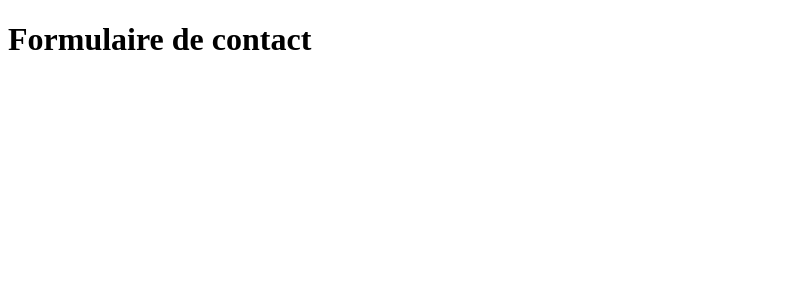
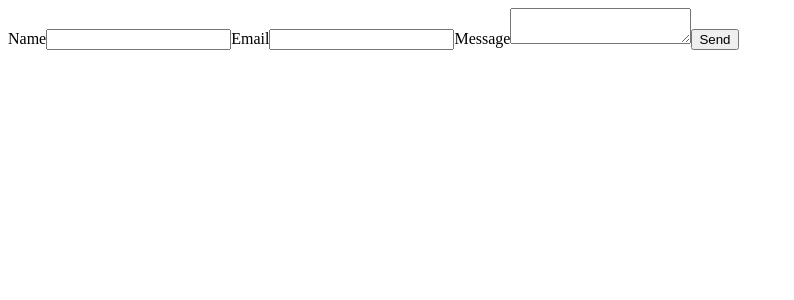
Before and after one commit to Neordan/react-form-test, a React (Create React App) app: page / in a window 1280 px wide. Shown: the top 300 px of the page, without its empty margins (0-794 px from the left). Built offline with nearby package versions, Linux system fonts and the light colour scheme; the HTML template or start-up script is replaced by a standard one.

Commit message:
Récupération d'un exemple de formulaire dans la doc de Emailjs
Ajout de mes ID

```diff
--- a/src/FormTemplate.js
+++ b/src/FormTemplate.js
@@ -1,11 +1,30 @@
-import React from 'react';
+import React, { useRef } from 'react';
+import emailjs from '@emailjs/browser';
 
 const FormTemplate = () => {
-    return (
-        <div>
-            <h1>Formulaire de contact</h1>
-        </div>
-    );
+  const form = useRef();
+
+  const sendEmail = (e) => {
+    e.preventDefault();
+
+    emailjs.sendForm('service_4nd5qvo', 'template_pqn415f', form.current, 'z0M5yTmtGUHErJ_2E')
+      .then((result) => {
+          console.log(result.text);
+      }, (error) => {
+          console.log(error.text);
+      });
+  };
+
+  return (
+    <form ref={form} onSubmit={sendEmail}>
+      <label>Name</label>
+      <input type="text" name="user_name" />
+      <label>Email</label>
+      <input type="email" name="user_email" />
+      <label>Message</label>
+      <textarea name="message" />
+      <input type="submit" value="Send" />
+    </form>
+  );
 };
-
 export default FormTemplate;
```
Also changed, not shown: 1 other file (tests, documents, lock files or other folders).
